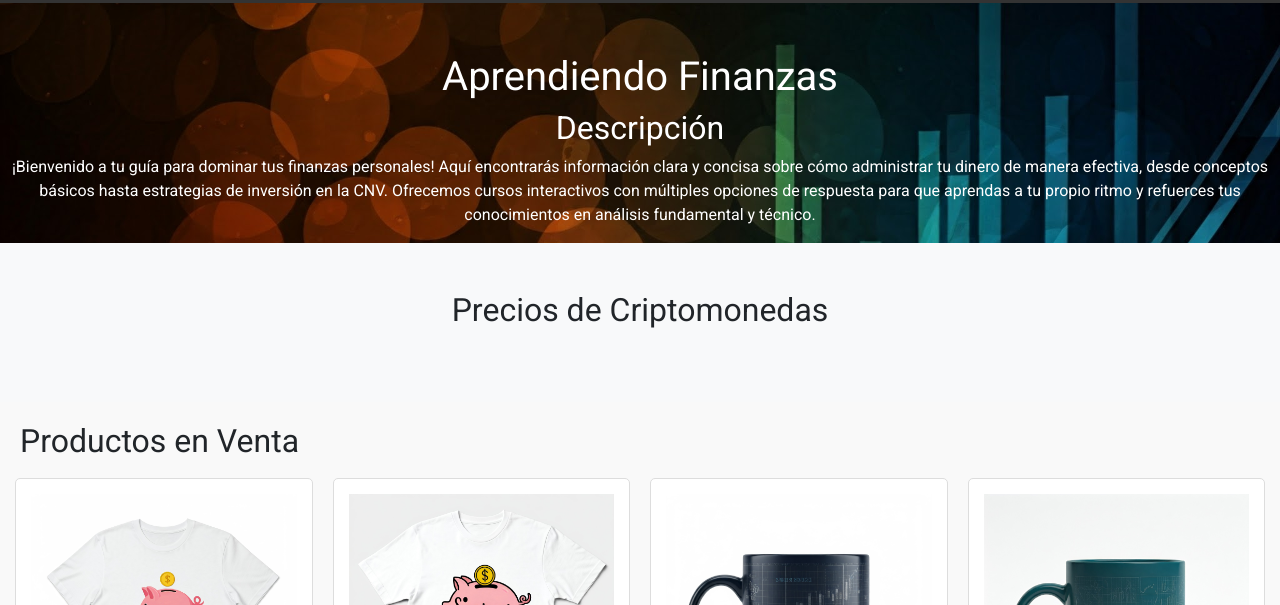
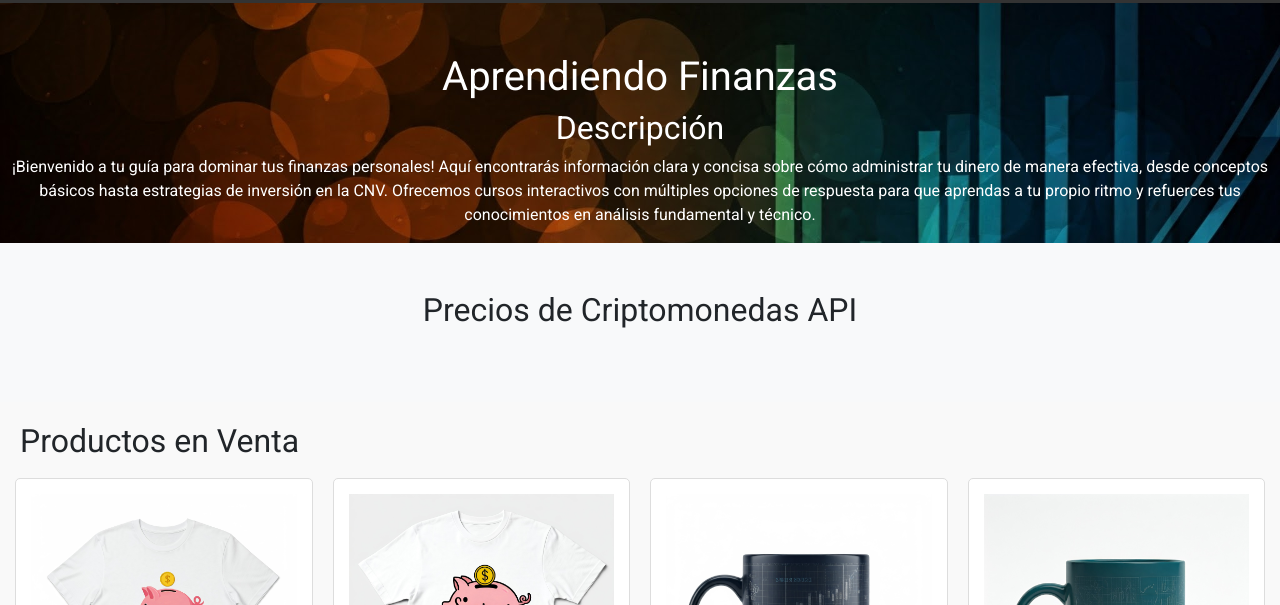
Before and after one commit to fraperrone/aprendiendo_finanzas_tech, a plain HTML site: page index.html in a window 1280 px wide. Shown: the part 195-800 px from the top of the page. Drawn offline with nearby package versions, Linux system fonts and the light colour scheme; no server answers.

Commit message:
html - update a titulo API

```diff
--- a/index.html
+++ b/index.html
@@ -72,7 +72,7 @@
     <!-- Sección API de Bitcoin -->
     <section id="cripto-precios" class="bg-light py-5">
       <div class="container">
-        <h2 class="text-center mb-4">Precios de Criptomonedas</h2>
+        <h2 class="text-center mb-4">Precios de Criptomonedas API</h2>
         <div class="row" id="cripto-container">
           <!-- Las tarjetas de criptomonedas se generarán aquí -->
         </div>
```
